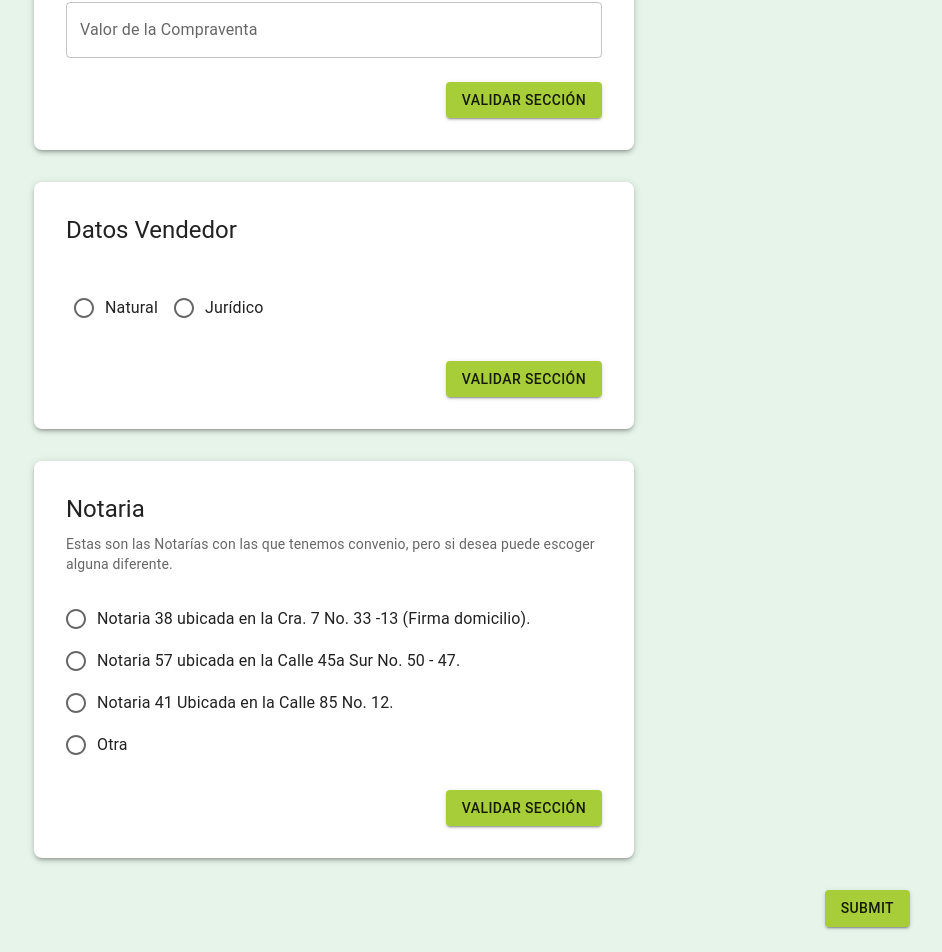
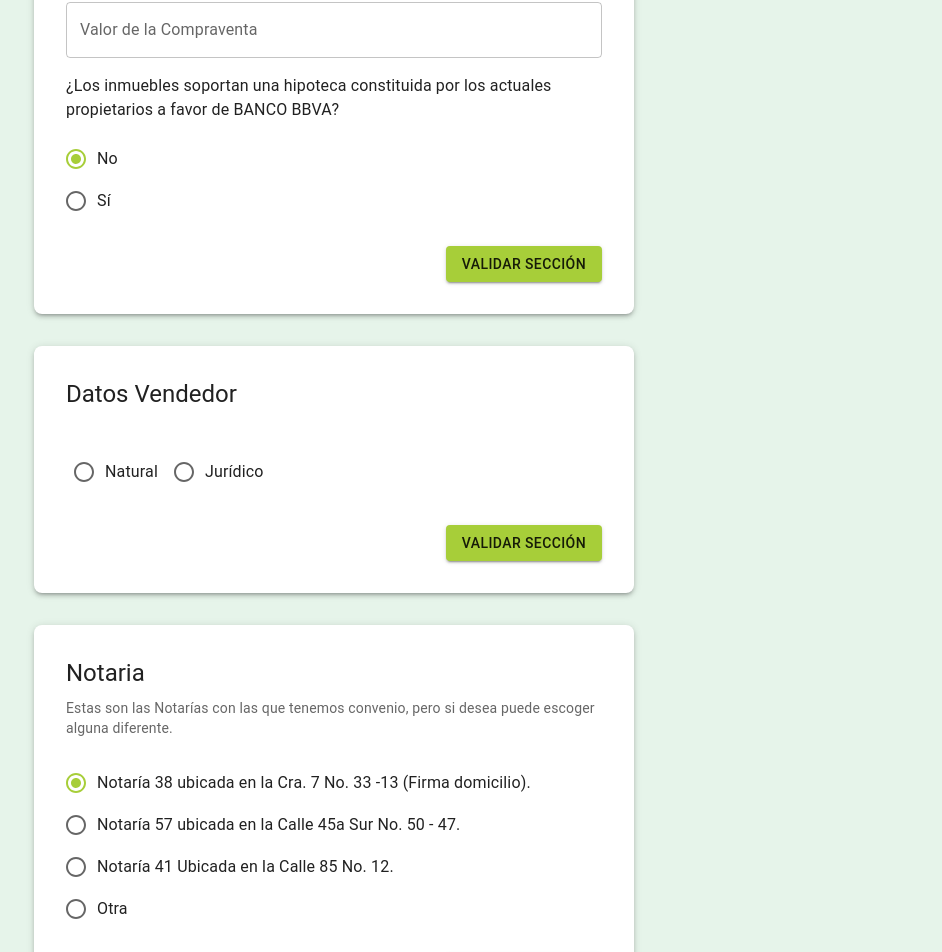
Before and after one commit to sergiocanalesm1/smr-estudio-titulos-forms, a React (Vite) app: page /cliente in a window 1280 px wide. Shown: the part 2189-3141 px from the top of the page, without its empty margins (306-1248 px from the left). Built offline with nearby package versions, Linux system fonts and the light colour scheme.

Commit message:
bbva added

```diff
--- a/src/pages/ClientForm/sections/Inmuebles.tsx
+++ b/src/pages/ClientForm/sections/Inmuebles.tsx
@@ -1,8 +1,8 @@
 
 
-import React from 'react';
+import React, { useState } from 'react';
 import { useFormContext, Controller } from 'react-hook-form';
-import { TextField, Box } from '@mui/material';
+import { TextField, Box, RadioGroup, FormControlLabel, Radio, Typography } from '@mui/material';
 import FormSection from '../../../components/FormSection';
 import DocumentUploader from '../../../components/DocumentUploader';
 import { InmueblesForm } from '../../../types';
@@ -16,8 +16,11 @@ const Inmuebles: React.FC<InmueblesProps> = ({ validated, setValidated }) => {
   const {
     control,
     trigger,
+    register,
     formState: { errors },
   } = useFormContext();
+
+  const [isBBVA, setIsBBVA] = useState<"si" | "no">("no");
 
   const documentosErrors = errors?.documentosInmuebles as Partial<InmueblesForm> | undefined;
 
@@ -29,6 +32,60 @@ const Inmuebles: React.FC<InmueblesProps> = ({ validated, setValidated }) => {
       console.log('documentosInmuebles section is valid!');
     }
   };
+
+  const BBVARadioGroup: React.FC = () => (
+    <>
+      <Typography variant='body1'>
+        ¿Los inmuebles soportan una hipoteca constituida por los actuales propietarios a favor de
+        BANCO BBVA?
+      </Typography>
+      <RadioGroup
+        value={isBBVA}
+        defaultChecked
+        onChange={(e) => setIsBBVA(e.target.value as "si" | "no")}
+      >
+        <FormControlLabel value="no" control={<Radio />} label="No" />
+        <FormControlLabel value="si" control={<Radio />} label="Sí" />
+      </RadioGroup>
+    </>
+  )
+
+  const BBVASection: React.FC = () => (
+    <>
+      <Controller
+        name="documentosInmuebles.bbva.hipoteca"
+        control={control}
+        rules={{ required: true }}
+        render={({ field }) => (
+          <DocumentUploader
+            files={field.value}
+            setFile={field.onChange}
+            transformedFileName="hipotecaBBVA"
+            multiple={false}
+            error={!!documentosErrors?.bbva?.hipoteca}
+            buttonLabel="Hipoteca"
+            helperText="La identificación del crédito hipotecario allí existente, con su saldo actual y si está al día, y el inmueble objeto de la garantía."
+          />
+        )}
+      />
+      <TextField // multiline with placeholder?
+        multiline
+        label="Manifestación de pago"
+        {...register("documentosInmuebles.bbva.manifestacionPago", { required: true })}
+        error={!!documentosErrors?.bbva?.manifestacionPago}
+        helperText="Manifestación de que se obligan a cancelar la hipoteca una vez se les pague el crédito hipotecario."
+        variant="outlined"
+      />
+      <TextField // multiline with placeholder?
+        multiline
+        label="Manifestación del cliente"
+        {...register("documentosInmuebles.bbva.manifestacionCliente", { required: true })}
+        error={!!documentosErrors?.bbva?.manifestacionCliente}
+        helperText="Manifestación expresa de que el cliente no tiene otros productos de crédito atados a la garantía hipotecaria."
+        variant="outlined"
+      />
+    </>
+  )
 
   return (
     <FormSection
@@ -125,6 +182,8 @@ const Inmuebles: React.FC<InmueblesProps> = ({ validated, setValidated }) => {
             />
           )}
         />
+        <BBVARadioGroup />
+        {isBBVA === "si" && <BBVASection />}
       </Box>
     </FormSection>
   );
--- a/src/pages/ClientForm/sections/Notaria.tsx
+++ b/src/pages/ClientForm/sections/Notaria.tsx
@@ -13,25 +13,21 @@ const Notaria: React.FC<NotariaProps> = ({ validated, setValidated }) => {
     // set value from react hook state
     const { setValue } = useFormContext();
 
-    const [selectedNotaria, setSelectedNotaria] = useState<string>('');
+    const [selectedNotaria, setSelectedNotaria] = useState<string>('Notaria 38');
 
     const [nombreFuncionario, setNombreFuncionario] = useState<string>('');
     const [correoElectronico, setCorreoElectronico] = useState<string>('');
     const [telefono, setTelefono] = useState<string>('');
 
-    const handleRadioChange = (event: React.ChangeEvent<HTMLInputElement>) => {
-        setSelectedNotaria(event.target.value);
-    };
-
-    const handleSectionSubmit = async (e: React.FormEvent<HTMLFormElement>) => {
+    const handleSectionSubmit = (e: React.FormEvent<HTMLFormElement>) => {
         e.preventDefault();
         console.log(`notaria section is valid!`);
-        setValidated(true);
         let value = selectedNotaria;
         if (selectedNotaria === 'Otra') {
             value = `Otra Notaría: ${nombreFuncionario} - ${correoElectronico} - ${telefono}`;
         }
         setValue('notaria', value);
+        setValidated(true);
     };
 
     return (
@@ -44,11 +40,13 @@ const Notaria: React.FC<NotariaProps> = ({ validated, setValidated }) => {
             done={validated}
             setDone={setValidated}
         >
-
-            <RadioGroup value={selectedNotaria} onChange={handleRadioChange}>
-                <FormControlLabel value="Notaria 38" control={<Radio />} label="Notaria 38 ubicada en la Cra. 7 No. 33 -13 (Firma domicilio)." />
-                <FormControlLabel value="Notaria 57" control={<Radio />} label="Notaria 57 ubicada en la Calle 45a Sur No. 50 - 47." />
-                <FormControlLabel value="Notaria 41" control={<Radio />} label="Notaria 41 Ubicada en la Calle 85 No. 12." />
+            <RadioGroup
+                value={selectedNotaria}
+                defaultChecked
+                onChange={(e) => setSelectedNotaria(e.target.value)}>
+                <FormControlLabel value="Notaria 38" control={<Radio />} label="Notaría 38 ubicada en la Cra. 7 No. 33 -13 (Firma domicilio)." />
+                <FormControlLabel value="Notaria 57" control={<Radio />} label="Notaría 57 ubicada en la Calle 45a Sur No. 50 - 47." />
+                <FormControlLabel value="Notaria 41" control={<Radio />} label="Notaría 41 Ubicada en la Calle 85 No. 12." />
                 <FormControlLabel value="Otra" control={<Radio />} label="Otra" />
             </RadioGroup>
 
--- a/src/types.ts
+++ b/src/types.ts
@@ -3,6 +3,11 @@ export type InmueblesForm = {
     linderosGenerales: File[];
     pazYSalvo: File[];
     valorOperacion: string;
+    bbva: {
+        hipoteca: File[];
+        manifestacionPago: string;
+        manifestacionCliente: string;
+    }
 }
 
 export type DatosCompradorForm = Datos & (DatosNatural | DatosJuridico) & {
```
Also changed, not shown: src/pages/ClientForm/sections/Datos/fields/Natural.tsx (deleted, +0 -19 lines).
